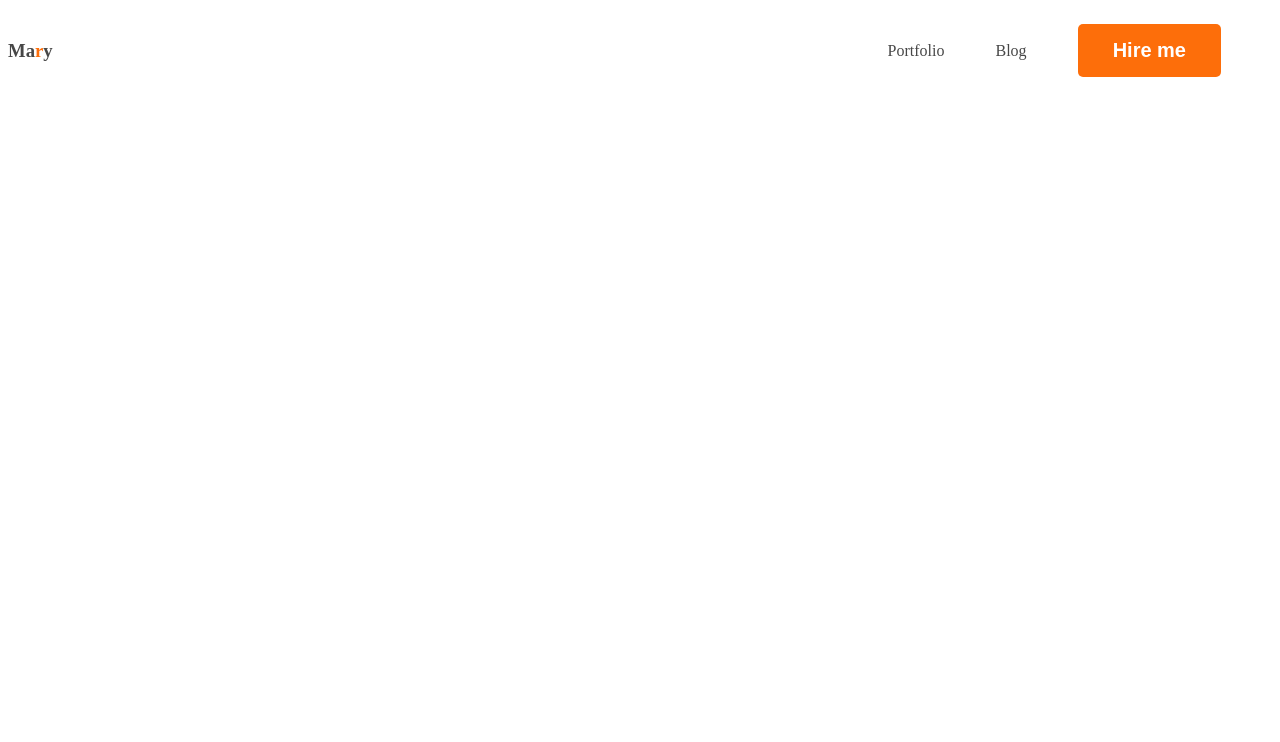
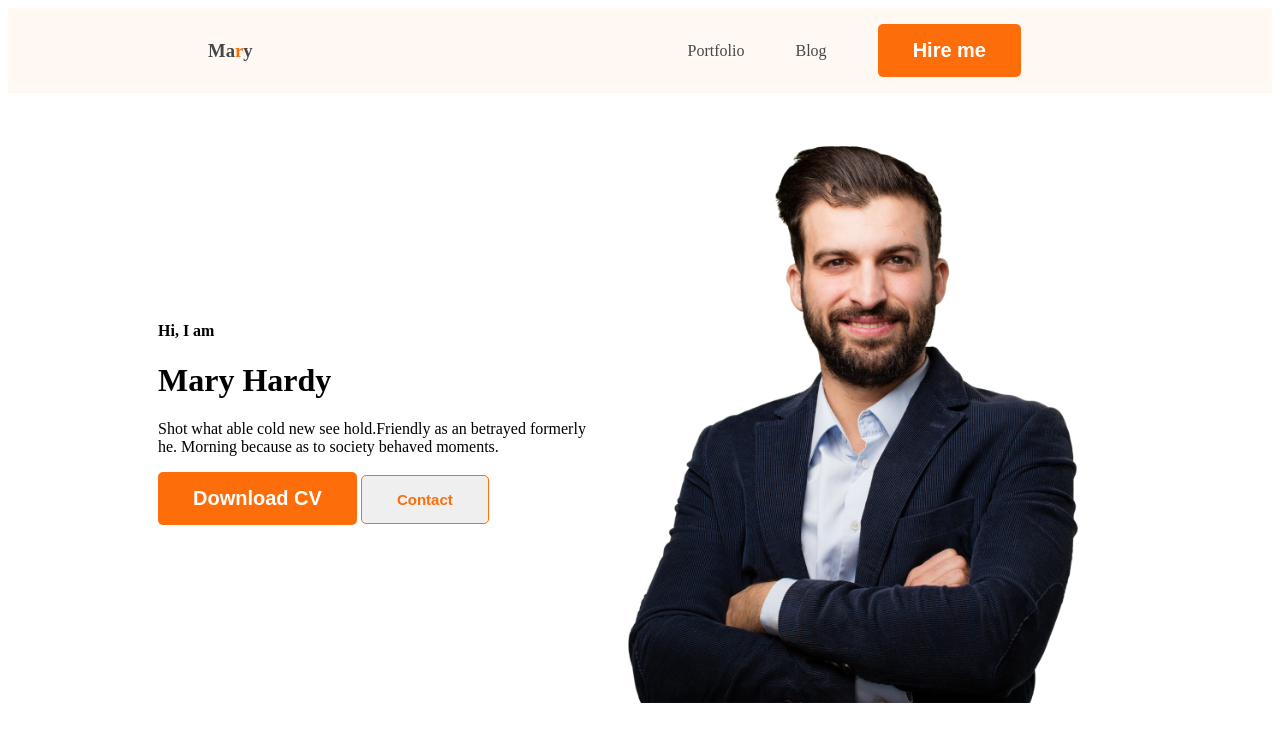
Before and after one commit to sumondas2001/webdeveloper-portfolio, a plain HTML site: page New folder/index.html in a window 1280 px wide. Drawn offline with Linux system fonts and the light colour scheme.

Commit message:
new banner

```diff
--- a/New folder/index.html
+++ b/New folder/index.html
@@ -11,7 +11,7 @@
    <link rel="stylesheet" href="style.css">
 </head>
 <body>
-    <header>
+    <header class="header">
         <nav>
             <h3 class="portfolio header">Ma<span class="text-primer" >r</span>y</h3>
             <ul>
@@ -23,6 +23,19 @@
 
 
     </header>
+    <div class="banner">
+        <div class="banner-content">
+            <h4>Hi, I  am</h4>
+            <h1>Mary Hardy</h1>
+            <p>Shot what able cold new see hold.Friendly as an betrayed formerly <br> he. Morning because as to society behaved moments.</p>
+            <button class="but-primer">Download CV</button>
+            <button class="contact-button">Contact</button>
+        </div>
+
+        <img class="banner-portfolio-img" src="/images/hardy.png" alt="">
+
+
+    </div>
     <main>
 
     </main>
--- a/New folder/style.css
+++ b/New folder/style.css
@@ -30,6 +30,7 @@ li{
 }
 nav{
     color: #474747;
+    margin: 0 200px;
 }
 .but-primer{
     background: #FD6E0A;
@@ -40,3 +41,28 @@ nav{
     border: 0px;
     padding: 15px 35px;
 }
+.header{
+    background-color: #FFF8F3;
+
+}
+.banner{
+    padding: 30px 30px 30px 150px;
+    display: flex;
+    align-items: center;
+
+}
+.contact-button{
+
+    font-size: 15px;
+    border-radius: 5px;
+    font-weight: 700;
+    color:#FD6E0A;
+    border: 1px solid;
+    padding: 15px 35px;
+
+}
+.banner-portfolio-img{
+    width: 500px;
+    height: 580px;
+
+}
```
